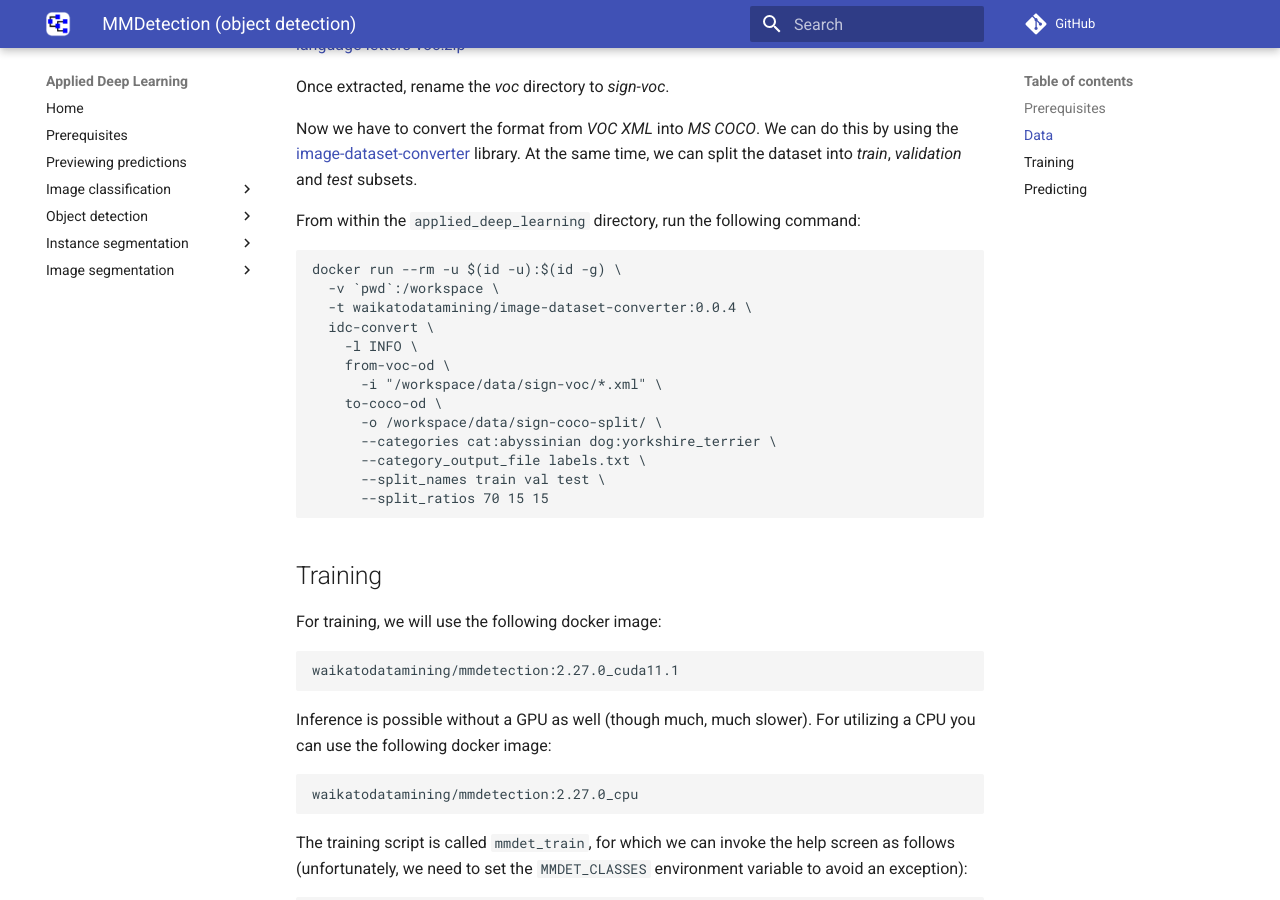
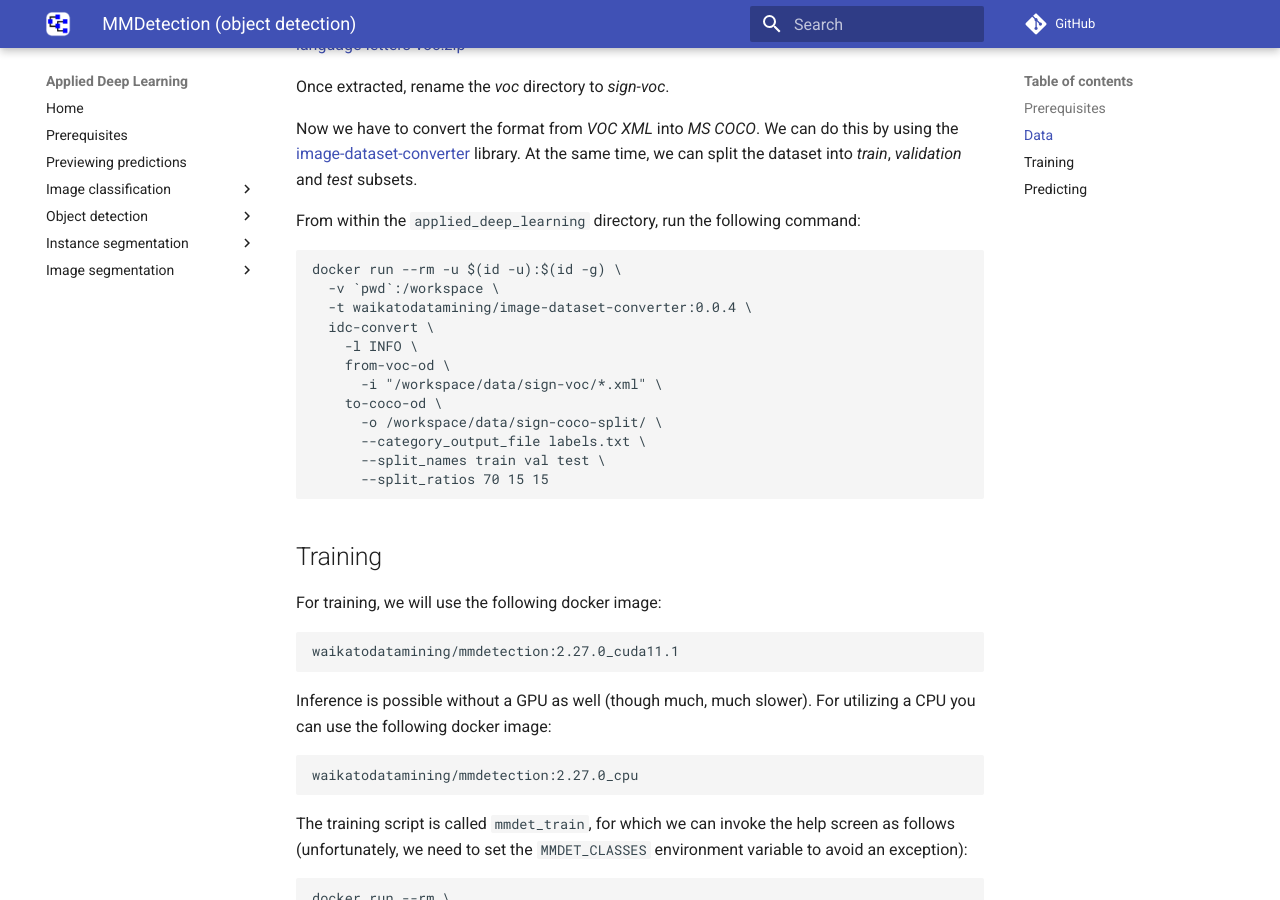
Before and after one commit to waikato-datamining/applied-deep-learning, an MkDocs documentation site: the page built from docs/object_detection/mmdetection.md, in a window 1280 px wide and 900 px high, scrolled down 582 px. Built offline with MkDocs 1.6.1 and Material for MkDocs 9.7.7, drawn with Linux system fonts in a browser that asks for light colours; comment, search, counter and statistics services are not loaded.

Commit message:
removed cat/dog categories

```diff
--- a/docs/object_detection/mmdetection.md
+++ b/docs/object_detection/mmdetection.md
@@ -40,7 +40,6 @@ docker run --rm -u $(id -u):$(id -g) \
       -i "/workspace/data/sign-voc/*.xml" \
     to-coco-od \
       -o /workspace/data/sign-coco-split/ \
-      --categories cat:abyssinian dog:yorkshire_terrier \
       --category_output_file labels.txt \
       --split_names train val test \
       --split_ratios 70 15 15
```
